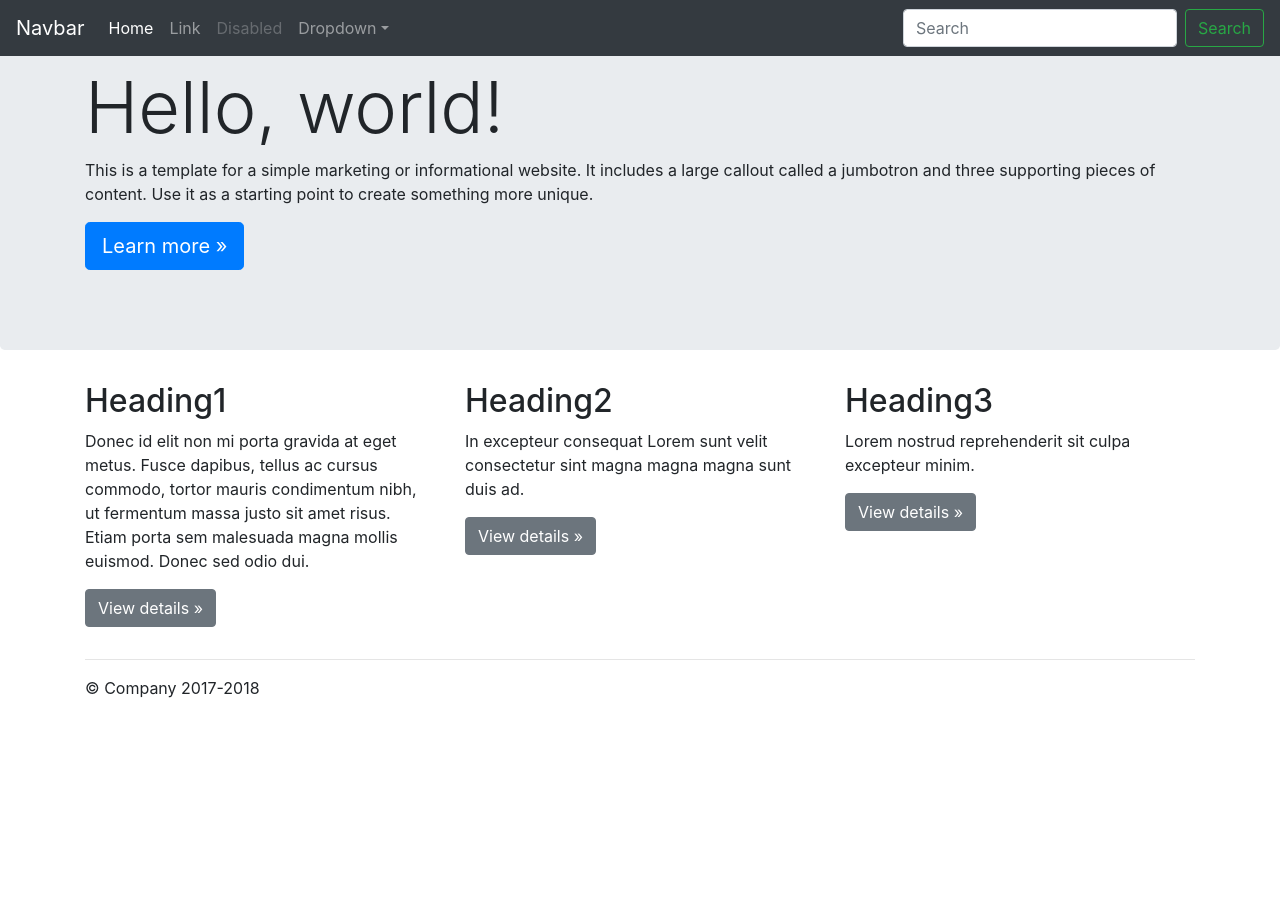
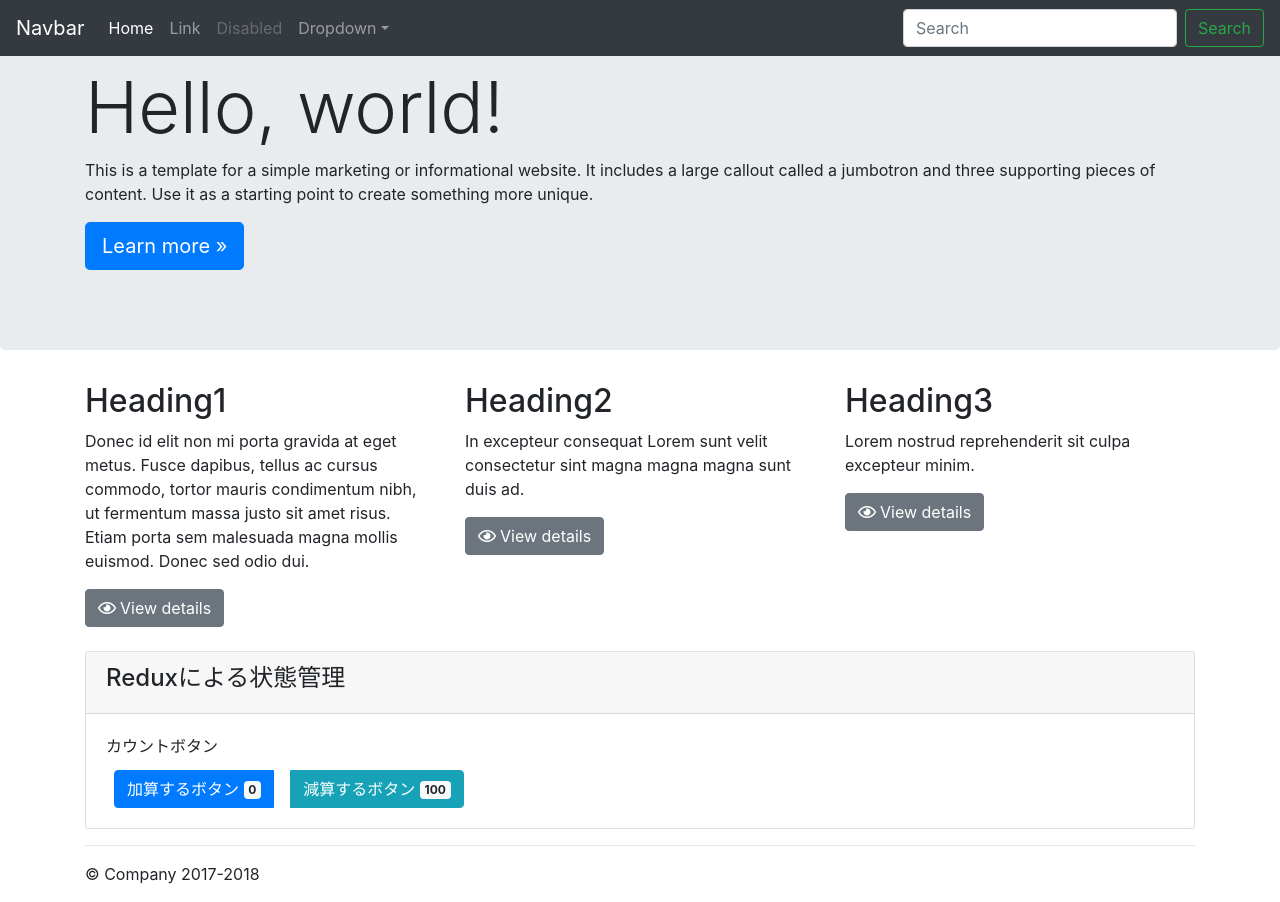
Before and after one commit to koko-u/react-template, a React (Vite) app: page / in a window 1280 px wide. Before the commit the page ends 800 px from the top, so only its background shows below. Built offline with nearby package versions, Linux system fonts and the light colour scheme.

Commit message:
use redux state management

```diff
--- a/jest.config.js
+++ b/jest.config.js
@@ -11,7 +11,7 @@ module.exports = {
   // Respect "browser" field in package.json when resolving modules
   // browser: false,
 
-  // The directory where Jest should store its cached dependency information
+  // The directory where Jest should rootStore its cached dependency information
   // cacheDirectory: "/tmp/jest_rs",
 
   // Automatically clear mock calls and instances between every test
--- a/package.json
+++ b/package.json
@@ -14,6 +14,7 @@
     "@types/jest": "^25.1.4",
     "@types/react": "^16.9.23",
     "@types/react-dom": "^16.9.5",
+    "@types/react-redux": "^7.1.7",
     "@typescript-eslint/eslint-plugin": "^2.21.0",
     "@typescript-eslint/parser": "^2.21.0",
     "eslint": "^6.8.0",
@@ -28,10 +29,13 @@
     "typescript": "^3.8.3"
   },
   "dependencies": {
+    "@fortawesome/fontawesome-free": "^5.13.0",
     "bootstrap": "^4.4.1",
     "jquery": "^3.4.1",
     "popper.js": "^1.16.1",
     "react": "^16.13.0",
-    "react-dom": "^16.13.0"
+    "react-dom": "^16.13.0",
+    "react-redux": "^7.2.0",
+    "redux": "^4.0.5"
   }
 }
--- /dev/null
+++ b/src/actions/countAction.ts
@@ -0,0 +1,30 @@
+export const INCREMENT = "INCREMENT" as const;
+export const DECREMENT = "DECREMENT" as const;
+
+export type CountActionType = (
+    | typeof INCREMENT
+    | typeof DECREMENT
+);
+
+export const increment = (delta: number) => {
+    return {
+        type: INCREMENT,
+        payload: {
+            delta: delta
+        }
+    };
+};
+
+export const decrement = (delta: number) => {
+    return {
+        type: DECREMENT,
+        payload: {
+            delta: delta
+        }
+    }
+}
+
+export type CountAction = (
+    | ReturnType<typeof increment>
+    | ReturnType<typeof decrement>
+);
--- a/src/components/Card.tsx
+++ b/src/components/Card.tsx
@@ -16,7 +16,8 @@ const Card: React.FunctionComponent<IProp> = ({ content }: IProp) => {
             <p>{content.description}</p>
             <p>
                 <a className="btn btn-secondary" href="#" role="button">
-                    View details &raquo;
+                    <i className="far fa-eye" />
+                    <span className="ml-1">View details</span>
                 </a>
             </p>
         </div>
--- a/src/components/MainContainer.tsx
+++ b/src/components/MainContainer.tsx
@@ -1,6 +1,7 @@
 import React from "react";
 import Greeting from "./Greeting";
 import Card, { ICardContent } from "./Card";
+import NumberCard from "./NumberCard";
 
 const contents: ICardContent[] = [
     {
@@ -24,11 +25,15 @@ const MainContainer: React.FunctionComponent = () => {
 
             <div className="container">
                 <div className="row">
-                    {contents.map(content => (
-                        <Card content={content} />
+                    {contents.map((content, index) => (
+                        <Card key={index} content={content} />
                     ))}
                 </div>
-
+                <div className="row">
+                    <div className="col">
+                        <NumberCard />
+                    </div>
+                </div>
                 <hr />
             </div>
         </main>
--- /dev/null
+++ b/src/components/NumberCard.tsx
@@ -0,0 +1,36 @@
+import React from "react";
+import {useDispatch, useSelector} from "react-redux";
+import {ICountState, IRootState} from "../store/rootStore";
+import {CountAction, decrement, increment} from "../actions/countAction";
+import {Dispatch} from "redux";
+
+const NumberCard: React.FunctionComponent = () => {
+    const { countForIncrement, countForDecrement } =
+        useSelector<IRootState, ICountState>(state => state.count)
+    const dispatch: Dispatch<CountAction> = useDispatch();
+
+    return (
+        <div className="card mt-2">
+            <div className="card-header">
+                <h4>Reduxによる状態管理</h4>
+            </div>
+            <div className="card-body">
+                <div className="card-title">
+                    カウントボタン
+                </div>
+                <div className="card-text">
+                    <div className="btn-group" role="group">
+                        <button type="button" className="btn btn-primary mx-2" onClick={() => dispatch(increment(1))}>
+                            加算するボタン <span className="badge badge-light">{countForIncrement}</span>
+                        </button>
+                        <button type="button" className="btn btn-info mx-2" onClick={() => dispatch(decrement(1))}>
+                            減算するボタン <span className="badge badge-light">{countForDecrement}</span>
+                        </button>
+                    </div>
+                </div>
+            </div>
+        </div>
+    );
+};
+
+export default NumberCard;
--- a/src/index.scss
+++ b/src/index.scss
@@ -1 +1,6 @@
 @import '~bootstrap/scss/bootstrap';
+
+$fa-font-path: "../node_modules/@fortawesome/fontawesome-free/webfonts";
+@import "~@fortawesome/fontawesome-free/scss/fontawesome";
+@import "~@fortawesome/fontawesome-free/scss/solid";
+@import "~@fortawesome/fontawesome-free/scss/regular";
--- a/src/index.tsx
+++ b/src/index.tsx
@@ -2,5 +2,11 @@ import React from "react";
 import ReactDOM from "react-dom";
 import App from "./components/App";
 import './index.scss';
+import {Provider} from "react-redux";
+import rootStore from "./store/rootStore";
 
-ReactDOM.render(<App />, document.getElementById("root"));
+ReactDOM.render(
+    <Provider store={rootStore}>
+        <App />
+    </Provider>,
+    document.getElementById("root"));
--- /dev/null
+++ b/src/reducers/countReducer.ts
@@ -0,0 +1,21 @@
+import {CountAction, DECREMENT, INCREMENT} from "../actions/countAction";
+import {ICountState, initCountState} from "../store/rootStore";
+
+const countReducer = (state: ICountState = initCountState, action: CountAction) => {
+    switch (action.type) {
+        case INCREMENT:
+            return {
+                ...state,
+                countForIncrement: state.countForIncrement + action.payload.delta
+            };
+        case DECREMENT:
+            return {
+                ...state,
+                countForDecrement: state.countForDecrement - action.payload.delta
+            };
+        default:
+            return state;
+    }
+};
+
+export default countReducer;
--- /dev/null
+++ b/src/store/rootStore.ts
@@ -0,0 +1,26 @@
+import {combineReducers, createStore, Store} from "redux";
+import countReducer from "../reducers/countReducer";
+import {CountAction} from "../actions/countAction";
+
+export interface ICountState {
+    countForIncrement: number;
+    countForDecrement: number;
+}
+export const initCountState: ICountState = {
+    countForIncrement: 0,
+    countForDecrement: 100
+};
+
+export interface IRootState {
+    count: ICountState;
+}
+export const initRootState: IRootState = {
+    count: initCountState
+};
+
+const rootStore: Store<IRootState, CountAction> = createStore(combineReducers<IRootState, CountAction>({
+    count: countReducer
+}));
+
+
+export default rootStore;
```
